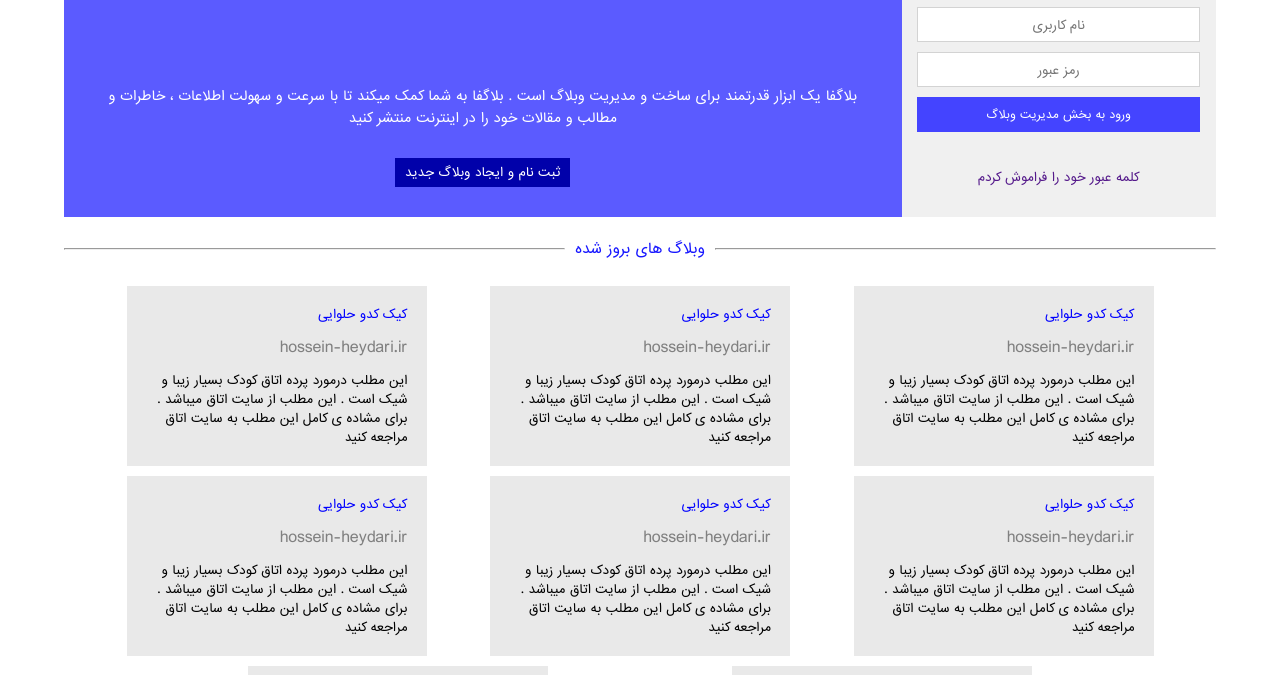
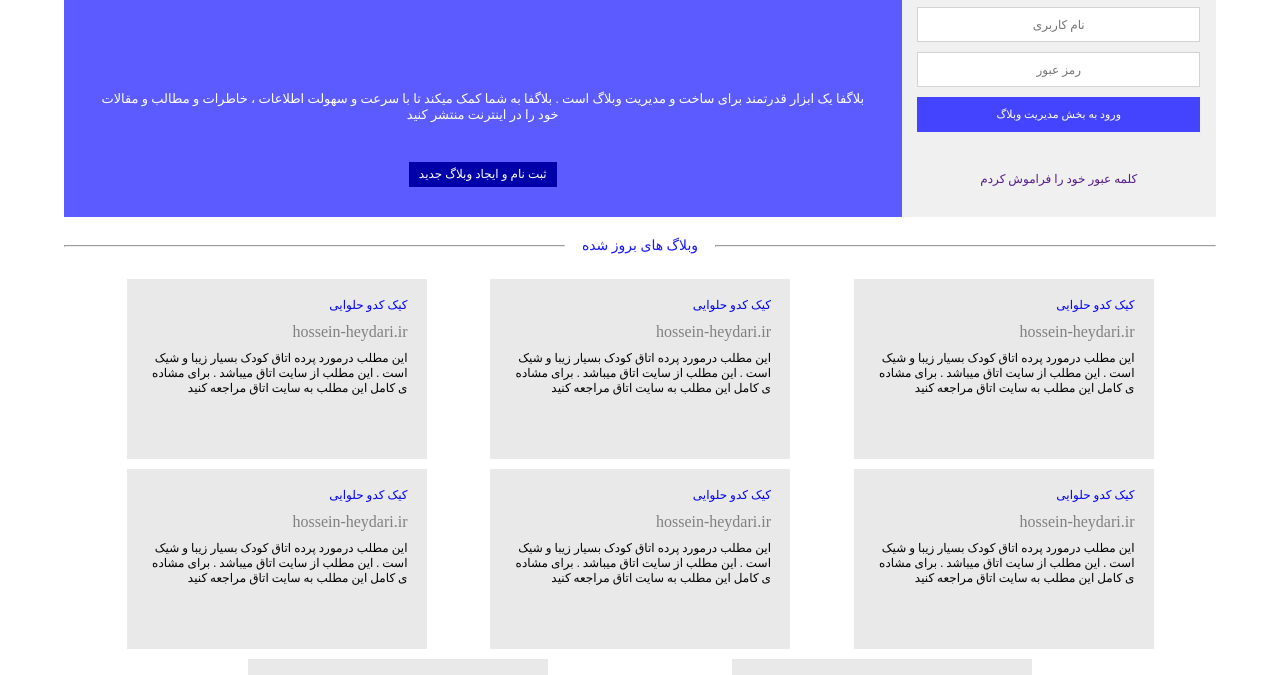
Before and after one commit to saraabotalebi77/weblog-html-scss-, a plain HTML site: page index.html in a window 1280 px wide. Shown: the part 53-728 px from the top of the page. Drawn offline with Linux system fonts and the light colour scheme.

Commit message:
changing font-family

```diff
--- a/main.scss
+++ b/main.scss
@@ -1,14 +1,14 @@
 @import "variable";
 @import "mixin";
-@font-face{
-    font-family : "IranSans";
-    src : url('./../font/FontsFree-Net-ir_sans.ttf');
-}
+// @font-face{
+//     font-family : "IranSans";
+//     src : url('');
+// }
 *{
     padding : 0;
     margin : 0;
     box-sizing : border-box;
-    font-family : "IranSans";
+    font-family : b nazanin;
 }
 a{
     text-decoration : none;
```
Also changed, not shown: assets/css/main.css, 1 other file.
